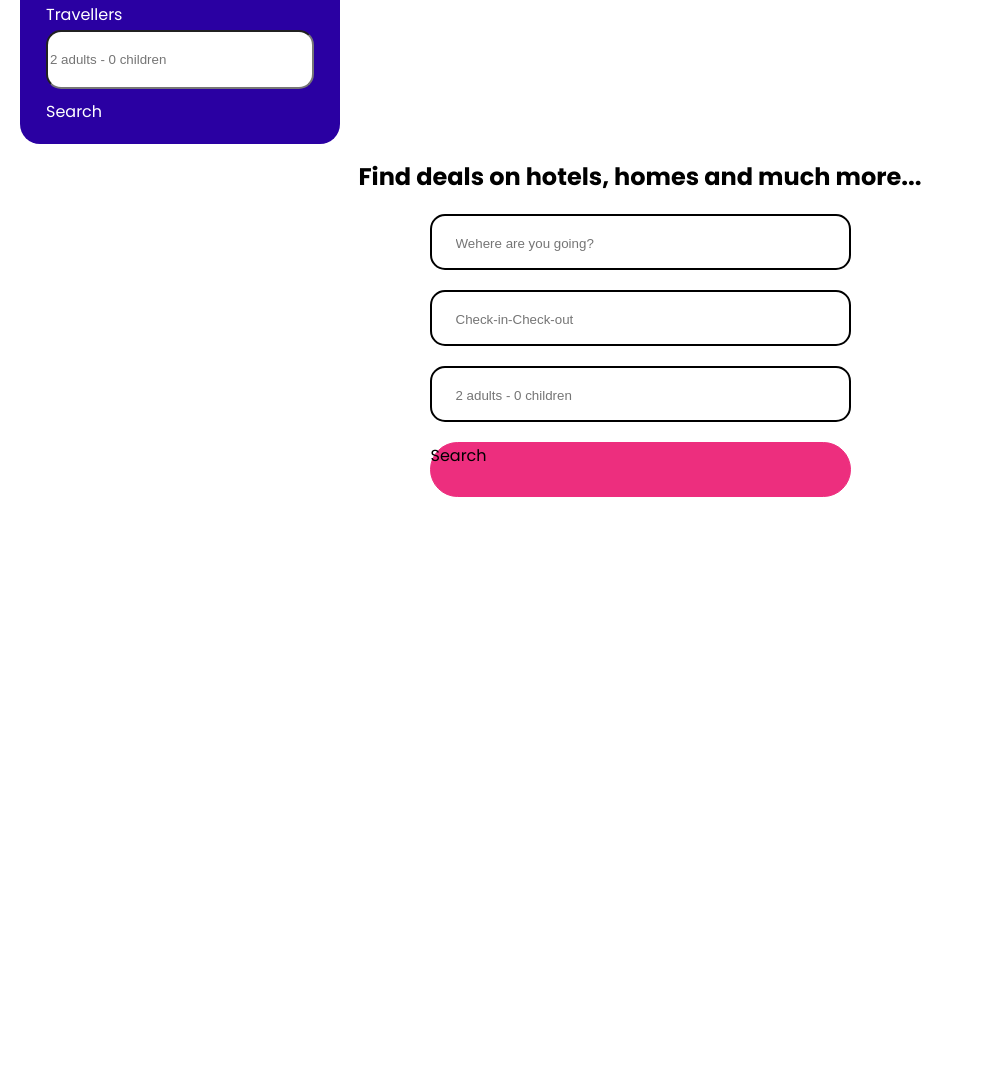
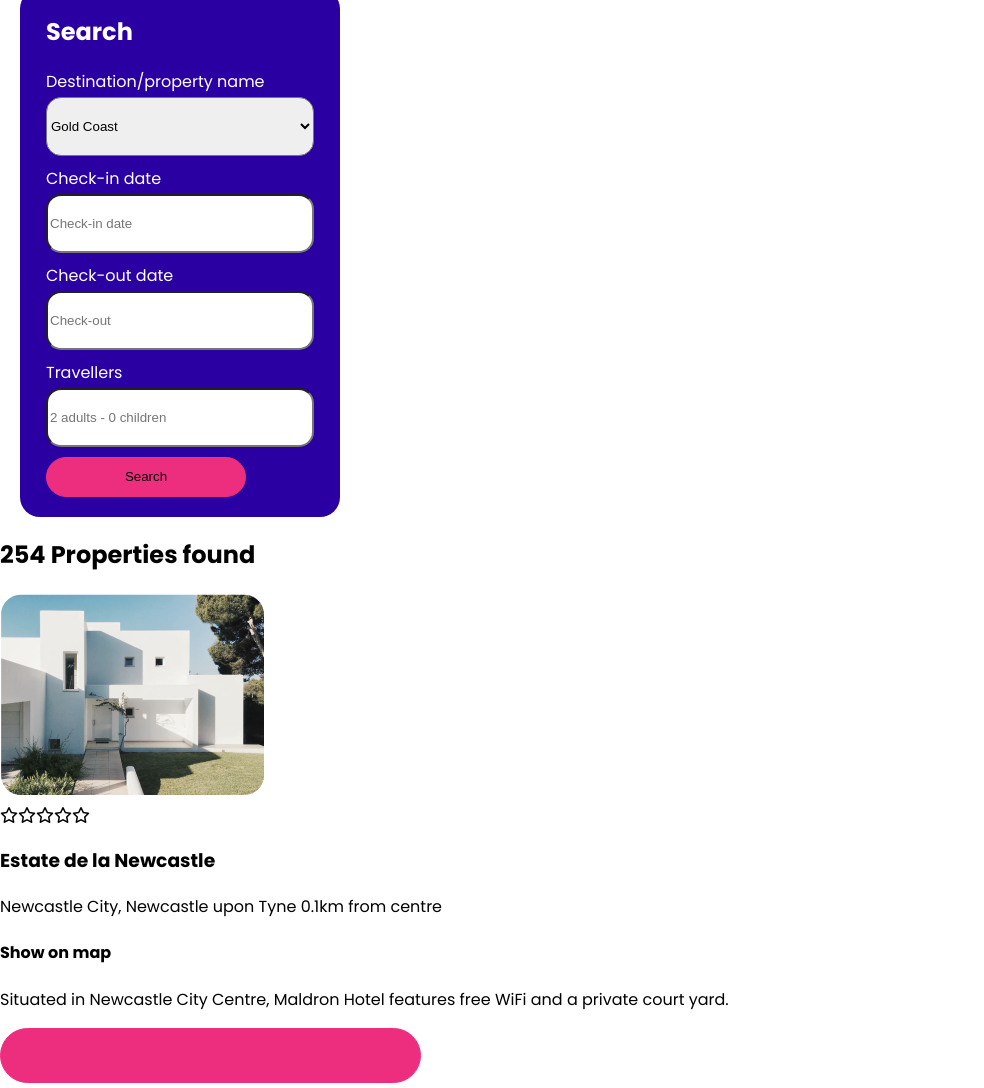
Before and after one commit to Ivangg88/202207-w1chwe-andrea-martinez-ivan-garcia, a website: page index.html in a window 1280 px wide. Shown: the part 481-1569 px from the top of the page, without its empty margins (0-984 px from the left). Before the commit the page ends 978 px from the top, so only its background shows below. Drawn offline with nearby package versions, Linux system fonts and the light colour scheme; files that its build step writes are made by us from their sources.

Commit message:
added properties found section in html

```diff
--- a/index.html
+++ b/index.html
@@ -26,6 +26,27 @@
       <h1>Travelulu</h1>
       <i class="fa-solid fa-bars"></i>
     </header>
+    <form action="submit" class="find-box">
+      <h2 class="find-box__title">
+        Find deals on hotels, homes and much more...
+      </h2>
+      <input
+        type="text"
+        class="find-box__input"
+        placeholder="Wehere are you going?"
+      />
+      <input
+        type="text"
+        class="find-box__input"
+        placeholder="Check-in-Check-out"
+      />
+      <input
+        type="text"
+        class="find-box__input"
+        placeholder="2 adults - 0 children"
+      />
+      <buttom class="button">Search</buttom>
+    </form>
     <div class="search">
       <h2 class="search__title">Search</h2>
       <form action="submit" class="search__form" autocomplete="off">
@@ -59,30 +80,29 @@
           class="search__box"
           placeholder="2 adults - 0 children"
         />
-        <buttom class="button--thin">Search</buttom>
+        <button class="button button--thin">Search</button>
       </form>
     </div>
-
-    <form action="submit" class="find-box">
-      <h2 class="find-box__title">
-        Find deals on hotels, homes and much more...
-      </h2>
-      <input
-        type="text"
-        class="find-box__input"
-        placeholder="Wehere are you going?"
-      />
-      <input
-        type="text"
-        class="find-box__input"
-        placeholder="Check-in-Check-out"
-      />
-      <input
-        type="text"
-        class="find-box__input"
-        placeholder="2 adults - 0 children"
-      />
-      <buttom class="button">Search</buttom>
-    </form>
+    <section class="Properties found">
+      <h2>254 Properties found</h2>
+      <card>
+        <img src="images\img1.PNG" alt="casa de dos pisos blanca con jardin" />
+        <div class="punctuation">
+          <i class="fa-regular fa-star"></i><i class="fa-regular fa-star"></i
+          ><i class="fa-regular fa-star"></i><i class="fa-regular fa-star"></i
+          ><i class="fa-regular fa-star"></i>
+        </div>
+        <div class="description">
+          <h3>Estate de la Newcastle</h3>
+          <p>Newcastle City, Newcastle upon Tyne 0.1km from centre</p>
+          <h4>Show on map</h4>
+          <p>
+            Situated in Newcastle City Centre, Maldron Hotel features free WiFi
+            and a private court yard.
+          </p>
+        </div>
+        <button class="button button-transparent"></button>
+      </card>
+    </section>
   </body>
 </html>
--- a/sass/partials/_button.scss
+++ b/sass/partials/_button.scss
@@ -7,3 +7,7 @@
   width: 421px;
   height: 55px;
 }
+.button--thin {
+  width: 200px;
+  height: 40px;
+}
--- a/sass/partials/_header.scss
+++ b/sass/partials/_header.scss
@@ -8,6 +8,7 @@
   align-items: center;
   border-bottom: 1px solid rgb(208, 206, 206);
   margin: 0;
+  padding: 0 5%;
 
   h1 {
     height: 55px;
@@ -22,6 +23,7 @@
     margin-right: 40px;
   }
 }
+
 @media (min-width: 900px) {
   .main-header {
     h1 {
--- a/sass/partials/_search.scss
+++ b/sass/partials/_search.scss
@@ -7,10 +7,10 @@
   padding: 20px 26px;
   margin: 10px 20px;
   color: colors.$main-color;
-}
 
-h2 {
-  margin-top: 5px;
+  h2 {
+    margin-top: 5px;
+  }
 }
 
 .search__form {
```
Also changed, not shown: images/img1.PNG (added).
